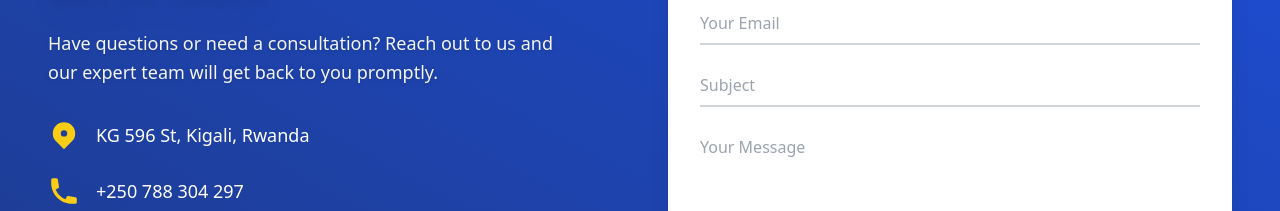
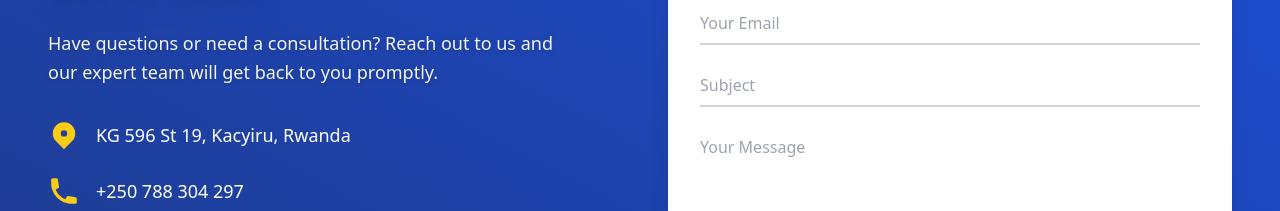
Before and after one commit to OliQuavious/kage-ltd-website, a React (Create React App) app: page /services in a window 1280 px wide. Shown: the part 1511-1722 px from the top of the page. Built offline with nearby package versions, Linux system fonts and the light colour scheme.

Commit message:
update services

```diff
--- a/src/pages/Services.jsx
+++ b/src/pages/Services.jsx
@@ -338,7 +338,7 @@ function Services() {
     <li className="flex items-center gap-4 group transition-all duration-300">
       <HiLocationMarker className="w-8 h-8 text-yellow-400 group-hover:scale-110 transition-transform duration-300" />
       <span className="group-hover:text-yellow-300 transition-colors duration-300">
-        KG 596 St, Kigali, Rwanda
+        KG 596 St 19, Kacyiru, Rwanda
       </span>
     </li>
 
```
